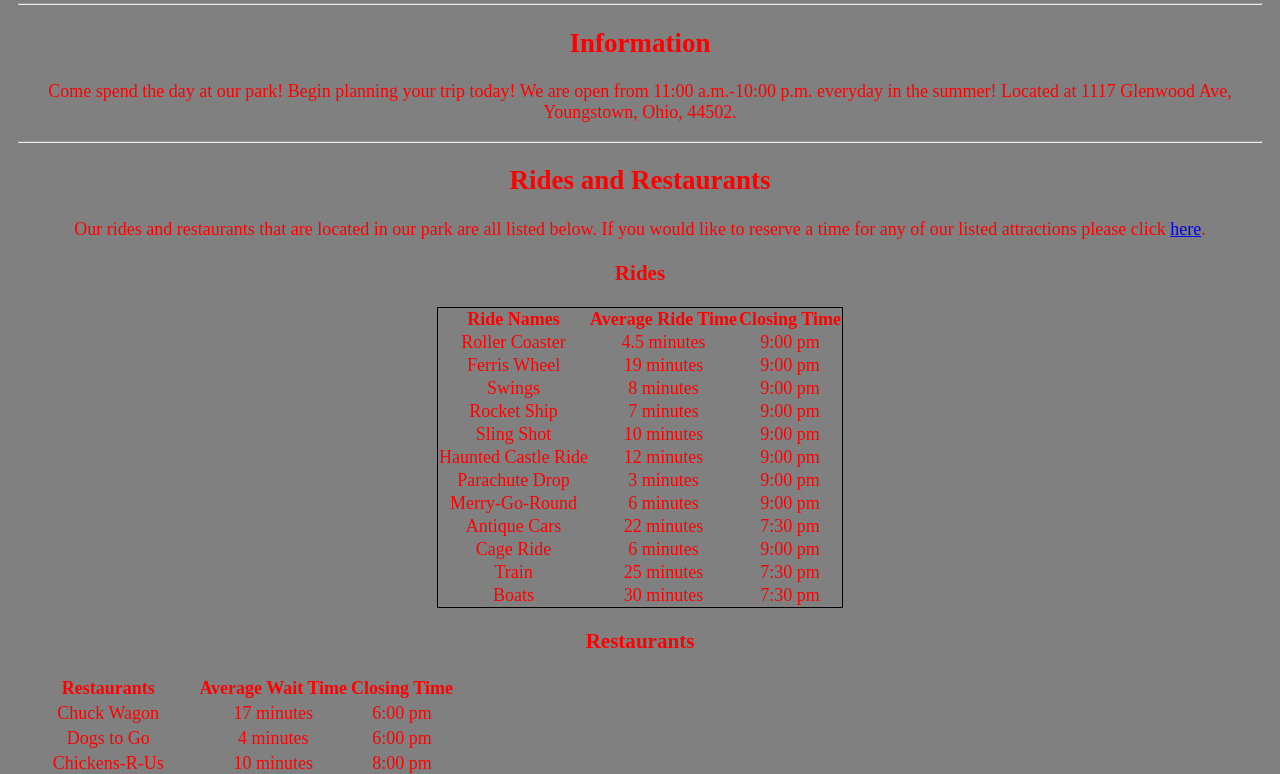
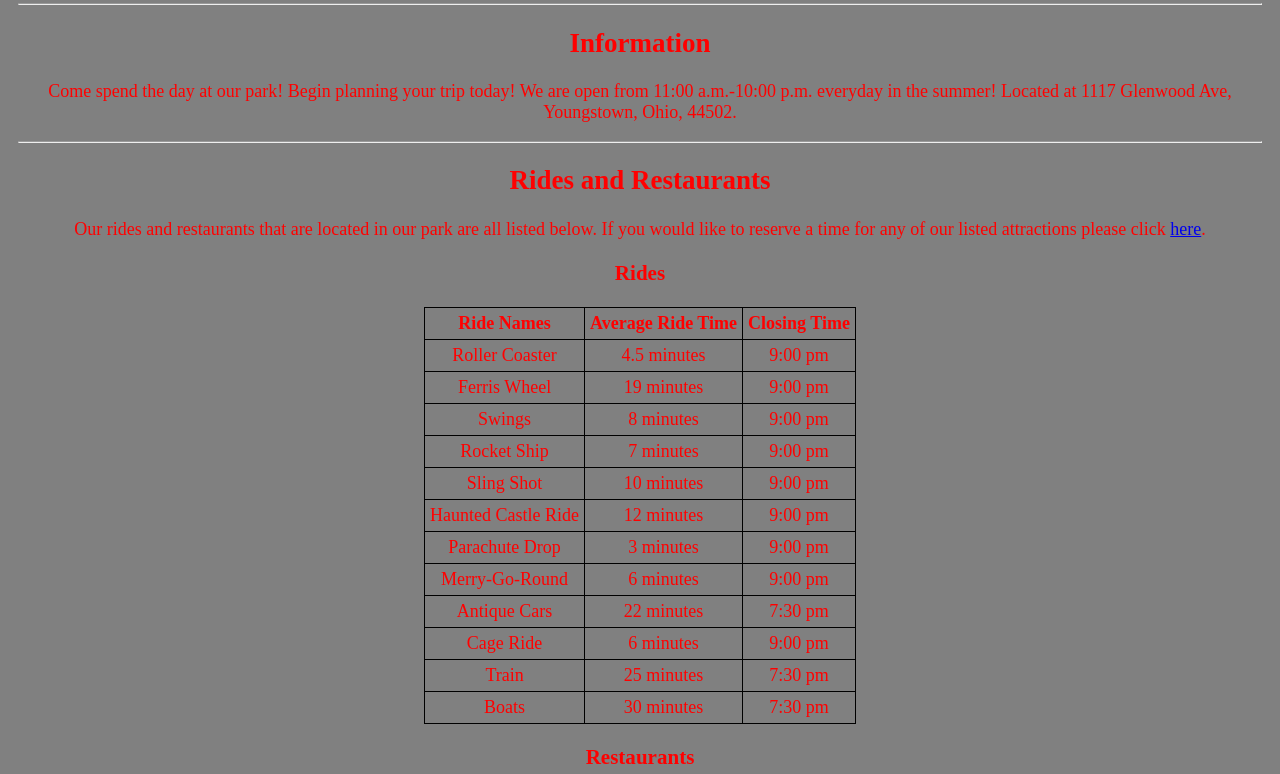
Before and after one commit to lukerupp/BPAProject, a website: page home/index.html in a window 1280 px wide. Shown: the part 178-952 px from the top of the page. Drawn offline with nearby package versions, Linux system fonts and the light colour scheme; files that its build step writes are made by us from their sources; files whose address does not match are found by name.

Commit message:
Update index.html

```diff
--- a/home/index.html
+++ b/home/index.html
@@ -24,102 +24,102 @@
         <h3>Rides</h3>
         <table id="ridesTable">
           <tr>
-            <th>Ride Names</th>
-            <th>Average Ride Time</th>
-            <th>Closing Time</th>
+            <th class="tableHHome">Ride Names</th>
+            <th class="tableHHome">Average Ride Time</th>
+            <th class="tableHHome">Closing Time</th>
+          </tr >
+          <tr>
+            <td class="tableDHome">Roller Coaster</td>
+            <td class="tableDHome">4.5 minutes</td>
+            <td class="tableDHome">9:00 pm</td>
           </tr>
           <tr>
-            <td>Roller Coaster</td>
-            <td>4.5 minutes</td>
-            <td>9:00 pm</td>
+            <td class="tableDHome">Ferris Wheel</td>
+            <td class="tableDHome">19 minutes</td>
+            <td class="tableDHome">9:00 pm</td>
           </tr>
           <tr>
-            <td>Ferris Wheel</td>
-            <td>19 minutes</td>
-            <td>9:00 pm</td>
+            <td class="tableDHome">Swings</td>
+            <td class="tableDHome">8 minutes</td>
+            <td class="tableDHome">9:00 pm</td>
           </tr>
           <tr>
-            <td>Swings</td>
-            <td>8 minutes</td>
-            <td>9:00 pm</td>
+            <td class="tableDHome">Rocket Ship</td>
+            <td class="tableDHome">7 minutes</td>
+            <td class="tableDHome">9:00 pm</td>
           </tr>
           <tr>
-            <td>Rocket Ship</td>
-            <td>7 minutes</td>
-            <td>9:00 pm</td>
+            <td class="tableDHome">Sling Shot</td>
+            <td class="tableDHome">10 minutes</td>
+            <td class="tableDHome">9:00 pm</td>
           </tr>
           <tr>
-            <td>Sling Shot</td>
-            <td>10 minutes</td>
-            <td>9:00 pm</td>
+            <td class="tableDHome">Haunted Castle Ride</td>
+            <td class="tableDHome">12 minutes</td>
+            <td class="tableDHome">9:00 pm</td>
           </tr>
           <tr>
-            <td>Haunted Castle Ride</td>
-            <td>12 minutes</td>
-            <td>9:00 pm</td>
+            <td class="tableDHome">Parachute Drop</td>
+            <td class="tableDHome">3 minutes</td>
+            <td class="tableDHome">9:00 pm</td>
           </tr>
           <tr>
-            <td>Parachute Drop</td>
-            <td>3 minutes</td>
-            <td>9:00 pm</td>
+            <td class="tableDHome">Merry-Go-Round</td>
+            <td class="tableDHome" >6 minutes</td>
+            <td class="tableDHome">9:00 pm</td>
           </tr>
           <tr>
-            <td>Merry-Go-Round</td>
-            <td>6 minutes</td>
-            <td>9:00 pm</td>
+            <td class="tableDHome">Antique Cars</td>
+            <td class="tableDHome">22 minutes</td>
+            <td class="tableDHome">7:30 pm</td>
           </tr>
           <tr>
-            <td>Antique Cars</td>
-            <td>22 minutes</td>
-            <td>7:30 pm</td>
+            <td class="tableDHome">Cage Ride</td>
+            <td class="tableDHome">6 minutes</td>
+            <td class="tableDHome">9:00 pm</td>
           </tr>
           <tr>
-            <td>Cage Ride</td>
-            <td>6 minutes</td>
-            <td>9:00 pm</td>
+            <td class="tableDHome">Train</td>
+            <td class="tableDHome">25 minutes</td>
+            <td class="tableDHome">7:30 pm</td>
           </tr>
           <tr>
-            <td>Train</td>
-            <td>25 minutes</td>
-            <td>7:30 pm</td>
-          </tr>
-          <tr>
-            <td>Boats</td>
-            <td>30 minutes</td>
-            <td>7:30 pm</td>
+            <td class="tableDHome">Boats</td>
+            <td class="tableDHome">30 minutes</td>
+            <td class="tableDHome">7:30 pm</td>
           </tr>
         </table>
         <h3>Restaurants</h3>
-        <table id="Restaurants">
+        <table id="restaurantsTable">
           <tr>
-            <th>Restaurants</th>
-            <th>Average Wait Time</th>
-            <th>Closing Time</th>
+            <th class="tableHHome">Restaurants</th>
+            <th class="tableHHome">Average Wait Time</th>
+            <th class="tableHHome">Closing Time</th>
           </tr>
           <tr>
-            <td>Chuck Wagon</td>
-            <td>17 minutes</td>
-            <td>6:00 pm</td>
+            <td class="tableDHome">Chuck Wagon</td>
+            <td class="tableDHome">17 minutes</td>
+            <td class="tableDHome">6:00 pm</td>
           </tr>
           <tr>
-            <td>Dogs to Go</td>
-            <td>4 minutes</td>
-            <td>6:00 pm</td>
+            <td class="tableDHome">Dogs to Go</td>
+            <td class="tableDHome">4 minutes</td>
+            <td class="tableDHome">6:00 pm</td>
           </tr>
           <tr>
-            <td>Chickens-R-Us</td>
-            <td>10 minutes</td>
-            <td>8:00 pm</td>
+            <td class="tableDHome">Chickens-R-Us</td>
+            <td class="tableDHome">10 minutes</td>
+            <td class="tableDHome">8:00 pm</td>
           </tr>
           <tr>
-            <td>Easy as Pie Diner</td>
-            <td>18 minutes</td>
-            <td>10:00 pm</td>
+            <td class="tableDHome">Easy as Pie Diner</td>
+            <td class="tableDHome">18 minutes</td>
+            <td class="tableDHome">10:00 pm</td>
           </tr>
           <tr>
-            <td>Forever Cool Ice Cream</td>
-            <td>8 minutes</td>
-            <td>10:00 pm</td>
+            <td class="tableDHome">Forever Cool Ice Cream</td>
+            <td class="tableDHome">8 minutes</td>
+            <td class="tableDHome">10:00 pm</td>
           </tr>
         </table>
         <hr>
```
